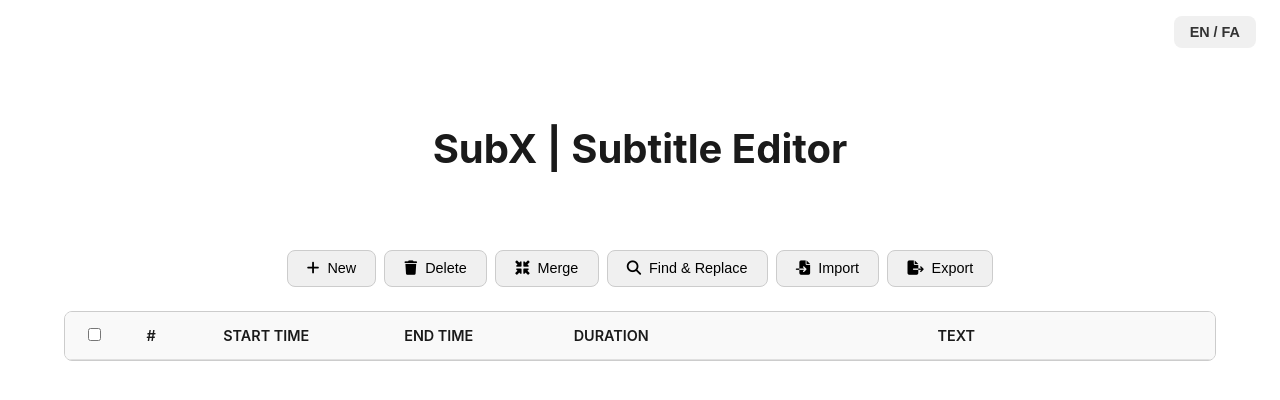
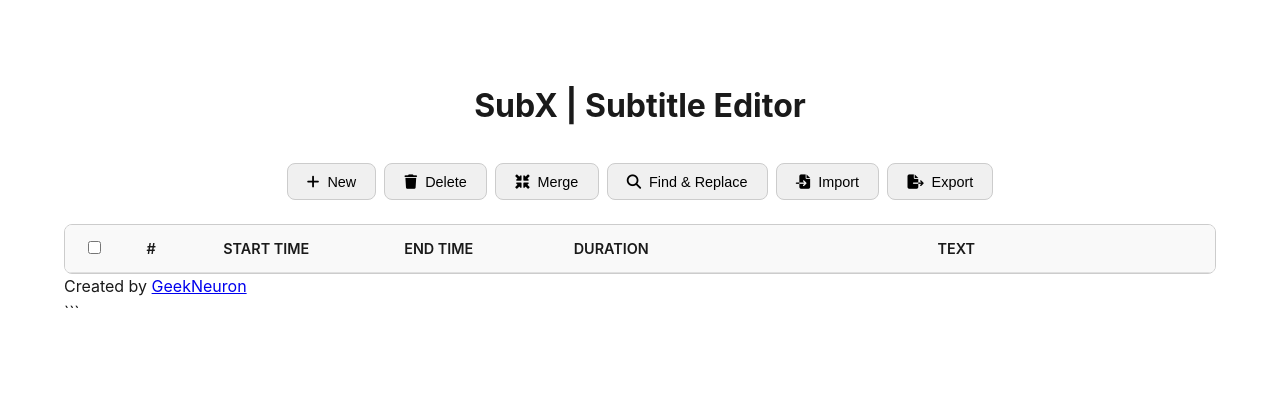
Before and after one commit to GeekNeuron/SubS, a plain HTML site: page index.html in a window 1280 px wide. Drawn offline with Linux system fonts and the light colour scheme.

Commit message:
Update index.html

````diff
--- a/index.html
+++ b/index.html
@@ -9,12 +9,8 @@
 </head>
 <body class="light-theme">
 
-    <nav class="top-nav">
-        <button id="lang-switcher" class="nav-button" title="Change Language">EN / FA</button>
-    </nav>
-
     <header>
-        <h1 id="theme-switcher" title="Click to toggle theme" data-key="appTitle">
+        <h1 id="app-title" title="Click to toggle theme" data-key="appTitle">
             SubX | Subtitle Editor
         </h1>
     </header>
@@ -62,6 +58,12 @@
         </div>
     </main>
 
+    <footer>
+    Created by <a href="https://github.com/GeekNeuron/SubX" target="_blank">GeekNeuron</a>
+</footer>
+
+<input type="file" id="file-input" accept=".srt,.vtt" style="display: none;"> ```
+
     <input type="file" id="file-input" accept=".srt,.vtt" style="display: none;">
 <script src="assets/js/main.js"></script>
 </body>
````
